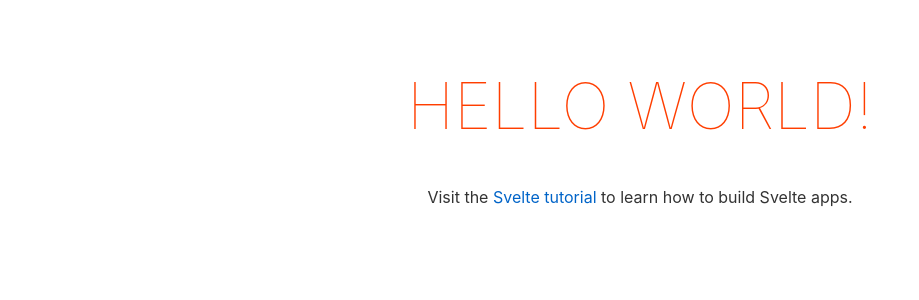
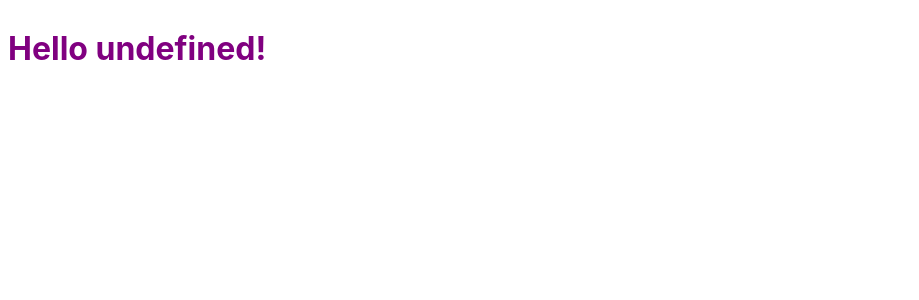
Before and after one commit to upwork-donkey-ltd/min-svelte, a Svelte app: page / in a window 1280 px wide. Shown: the top 300 px of the page, without its empty margins (0-919 px from the left). Built offline with nearby package versions, Linux system fonts and the light colour scheme.

Commit message:
prepere project

```diff
--- a/src/App.svelte
+++ b/src/App.svelte
@@ -1,30 +1,11 @@
 <script>
-	export let name;
+	let name;
 </script>
 
-<main>
-	<h1>Hello {name}!</h1>
-	<p>Visit the <a href="https://svelte.dev/tutorial">Svelte tutorial</a> to learn how to build Svelte apps.</p>
-</main>
+<h1>Hello {name}!</h1>
 
 <style>
-	main {
-		text-align: center;
-		padding: 1em;
-		max-width: 240px;
-		margin: 0 auto;
-	}
-
 	h1 {
-		color: #ff3e00;
-		text-transform: uppercase;
-		font-size: 4em;
-		font-weight: 100;
-	}
-
-	@media (min-width: 640px) {
-		main {
-			max-width: none;
-		}
+		color: purple;
 	}
 </style>
--- a/src/main.js
+++ b/src/main.js
@@ -1,10 +1,7 @@
 import App from './App.svelte';
 
 const app = new App({
-	target: document.body,
-	props: {
-		name: 'world'
-	}
+	target: document.body
 });
 
 export default app;
```
